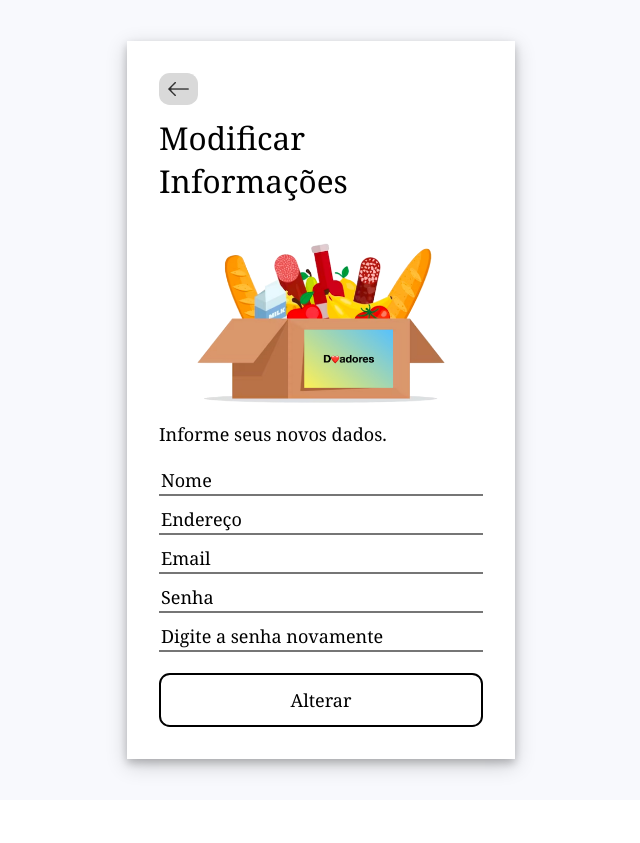
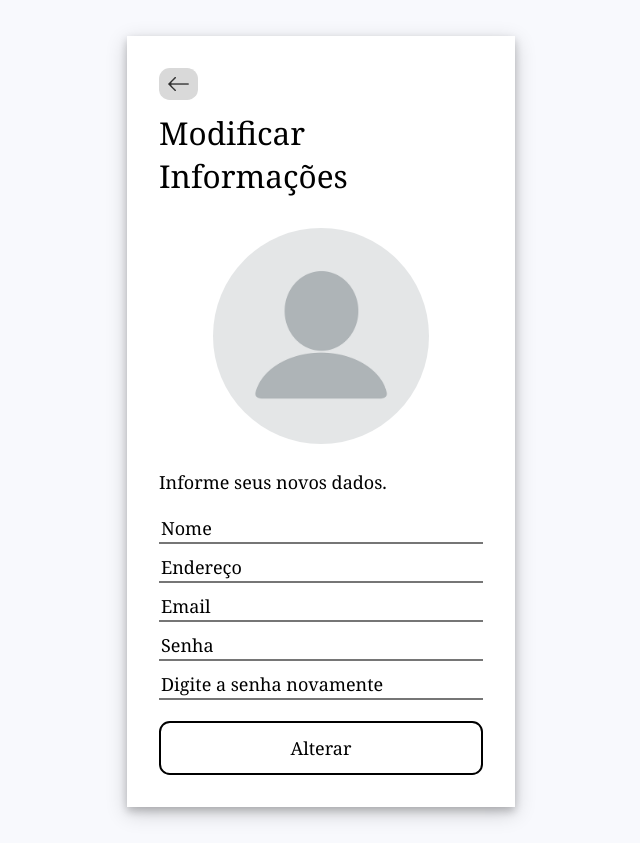
Before and after one commit to izaias-saturnino/tf-engenharia-software, a React (Create React App) app in the folder client-app/: page / in a window 1280 px wide. Shown: the whole page, without its empty margins (319-959 px from the left). Before the commit the page ends 800 px from the top, so only its background shows below. Built offline with nearby package versions, Linux system fonts and the light colour scheme.

Commit message:
changed pic in modify donor

```diff
--- a/client-app/src/App.js
+++ b/client-app/src/App.js
@@ -4,6 +4,7 @@ import ReactDOM from "react-dom";
 import "./styles.css";
 import logo from './images/doaresLogo.png';
 import backArrow from './images/backArrow.png';
+import defaultProfilePic from './images/default-profile-picture.png';
 
 function App() {
 
@@ -327,9 +328,9 @@ function App() {
     <div className="form">
       <div className="title">Modificar Informações</div>
       <form className="main-form" onSubmit={handleModifyDonor}>
-        <div className="pt-5 px-10">
+        <div className="py-3 px-15">
           {/* colocar outra imagem */}
-          <img className="w-100" src={logo}></img>
+          <img className="w-100 rounded-border" src={defaultProfilePic}></img>
         </div>
         <div className="justify-text py-3">
           Informe seus novos dados.
--- a/client-app/src/styles.css
+++ b/client-app/src/styles.css
@@ -142,6 +142,10 @@ input[type="submit"]:hover, input[type="image"]:hover {
   color: gray;
 }
 
+.rounded-border{
+  border-radius: 50%;
+}
+
 .pb-1{
   padding-bottom: 0.2em;
 }
@@ -171,9 +175,17 @@ input[type="submit"]:hover, input[type="image"]:hover {
 .p-10{
   padding: 2em;
 }
+.px-5{
+  padding-left: 1em;
+  padding-right: 1em;
+}
 .px-10{
   padding-left: 2em;
   padding-right: 2em;
+}
+.px-15{
+  padding-left: 3em;
+  padding-right: 3em;
 }
 .py-10{
   padding-top: 2em;
```
Also changed, not shown: client-app/src/images/default-profile-picture.png (added).
